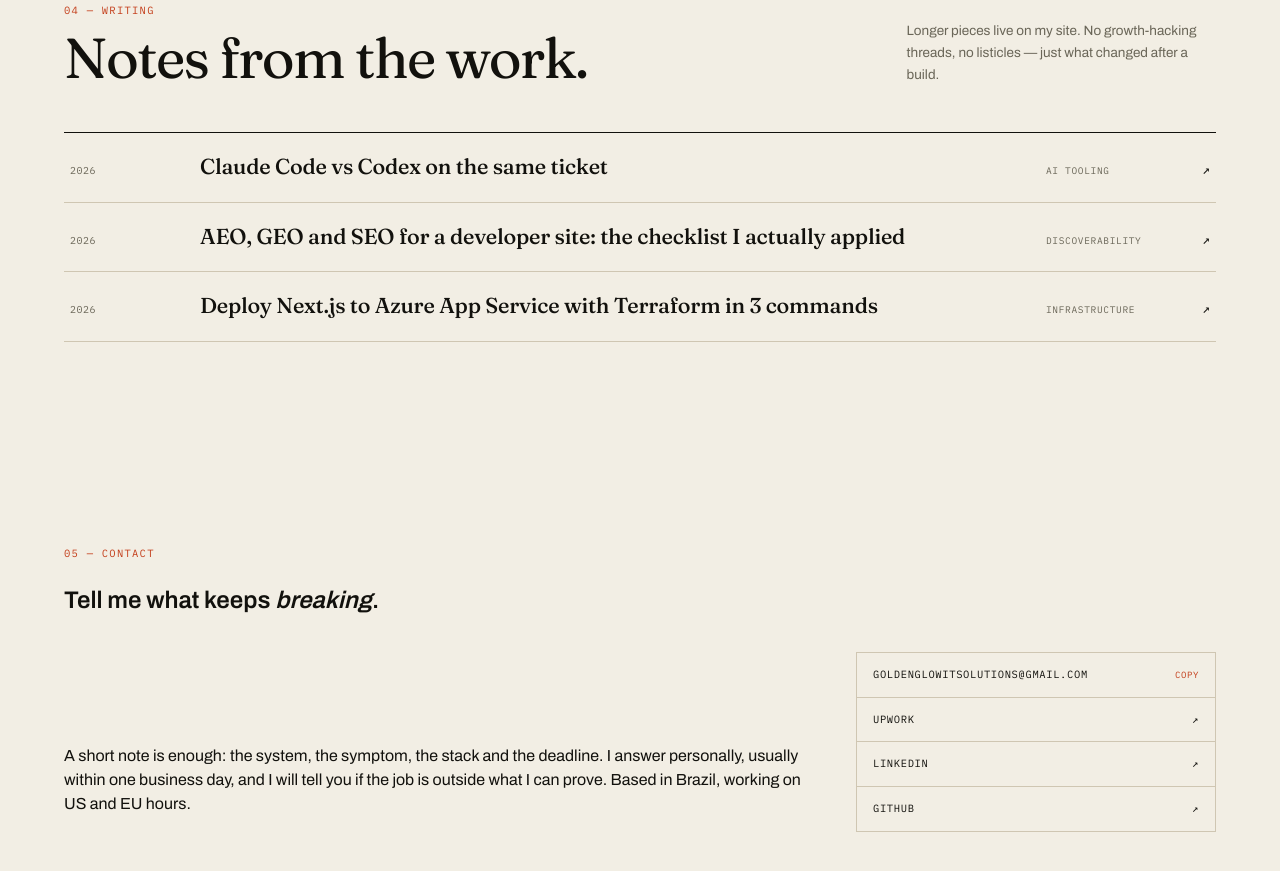
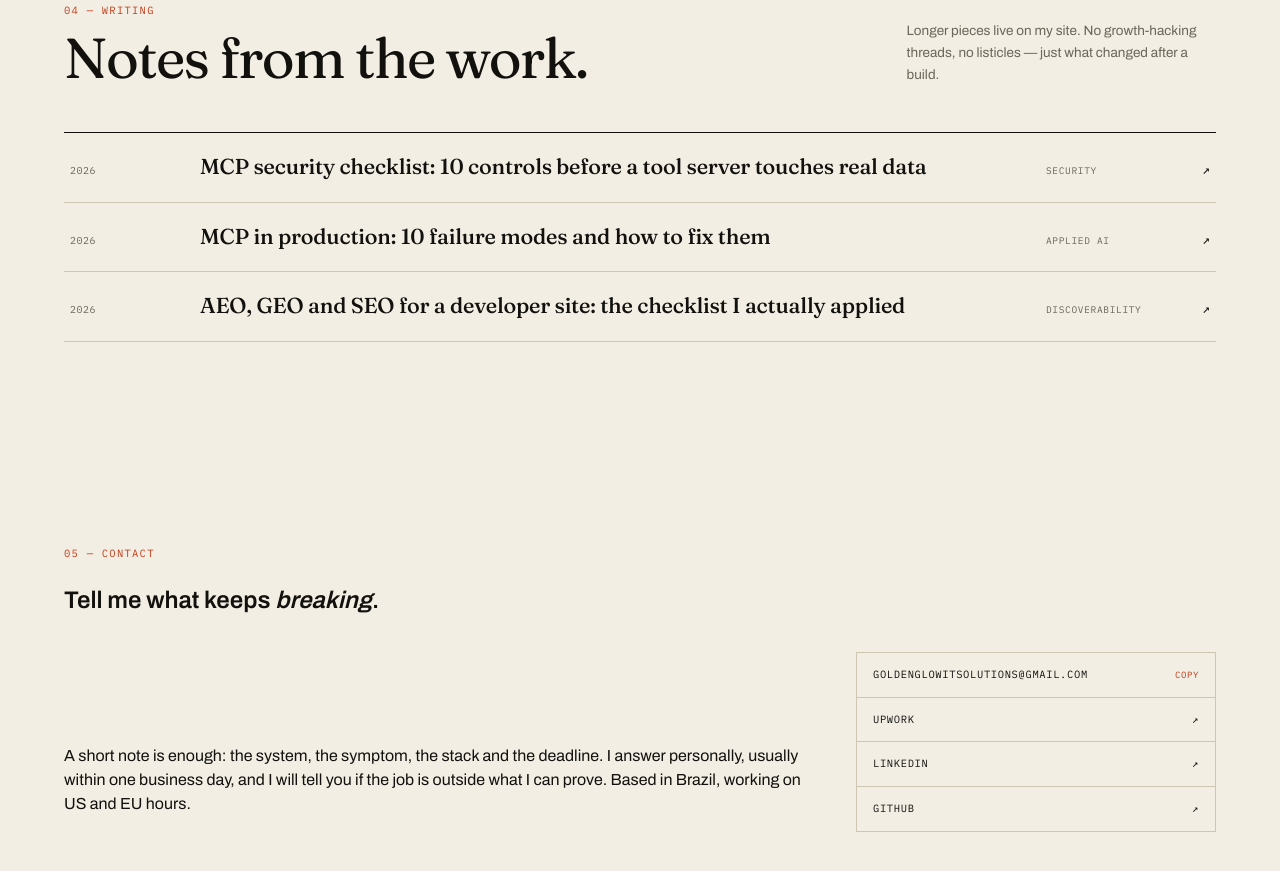
Before and after one commit to joshbarros/joshbarros.github.io, a plain HTML site: page index.html in a window 1280 px wide. Shown: the part 4157-5028 px from the top of the page. Drawn offline with Linux system fonts and the light colour scheme.

Commit message:
writing: two MCP articles

```diff
--- a/index.html
+++ b/index.html
@@ -802,22 +802,22 @@
     </div>
 
     <div class="writing reveal">
-      <a class="post" href="https://josuebarros.com/blog/claude-code-vs-codex-same-ticket-test" target="_blank" rel="noreferrer">
+      <a class="post" href="https://josuebarros.com/blog/mcp-security-checklist" target="_blank" rel="noreferrer">
         <time>2026</time>
-        <b>Claude Code vs Codex on the same ticket</b>
-        <span>AI tooling</span>
+        <b>MCP security checklist: 10 controls before a tool server touches real data</b>
+        <span>Security</span>
+        <i aria-hidden="true">↗</i>
+      </a>
+      <a class="post" href="https://josuebarros.com/blog/mcp-in-production-failure-modes" target="_blank" rel="noreferrer">
+        <time>2026</time>
+        <b>MCP in production: 10 failure modes and how to fix them</b>
+        <span>Applied AI</span>
         <i aria-hidden="true">↗</i>
       </a>
       <a class="post" href="https://josuebarros.com/blog/aeo-geo-seo-developer-site-checklist" target="_blank" rel="noreferrer">
         <time>2026</time>
         <b>AEO, GEO and SEO for a developer site: the checklist I actually applied</b>
         <span>Discoverability</span>
-        <i aria-hidden="true">↗</i>
-      </a>
-      <a class="post" href="https://josuebarros.com/blog/deploy-nextjs-azure-terraform-3-commands" target="_blank" rel="noreferrer">
-        <time>2026</time>
-        <b>Deploy Next.js to Azure App Service with Terraform in 3 commands</b>
-        <span>Infrastructure</span>
         <i aria-hidden="true">↗</i>
       </a>
     </div>
```
